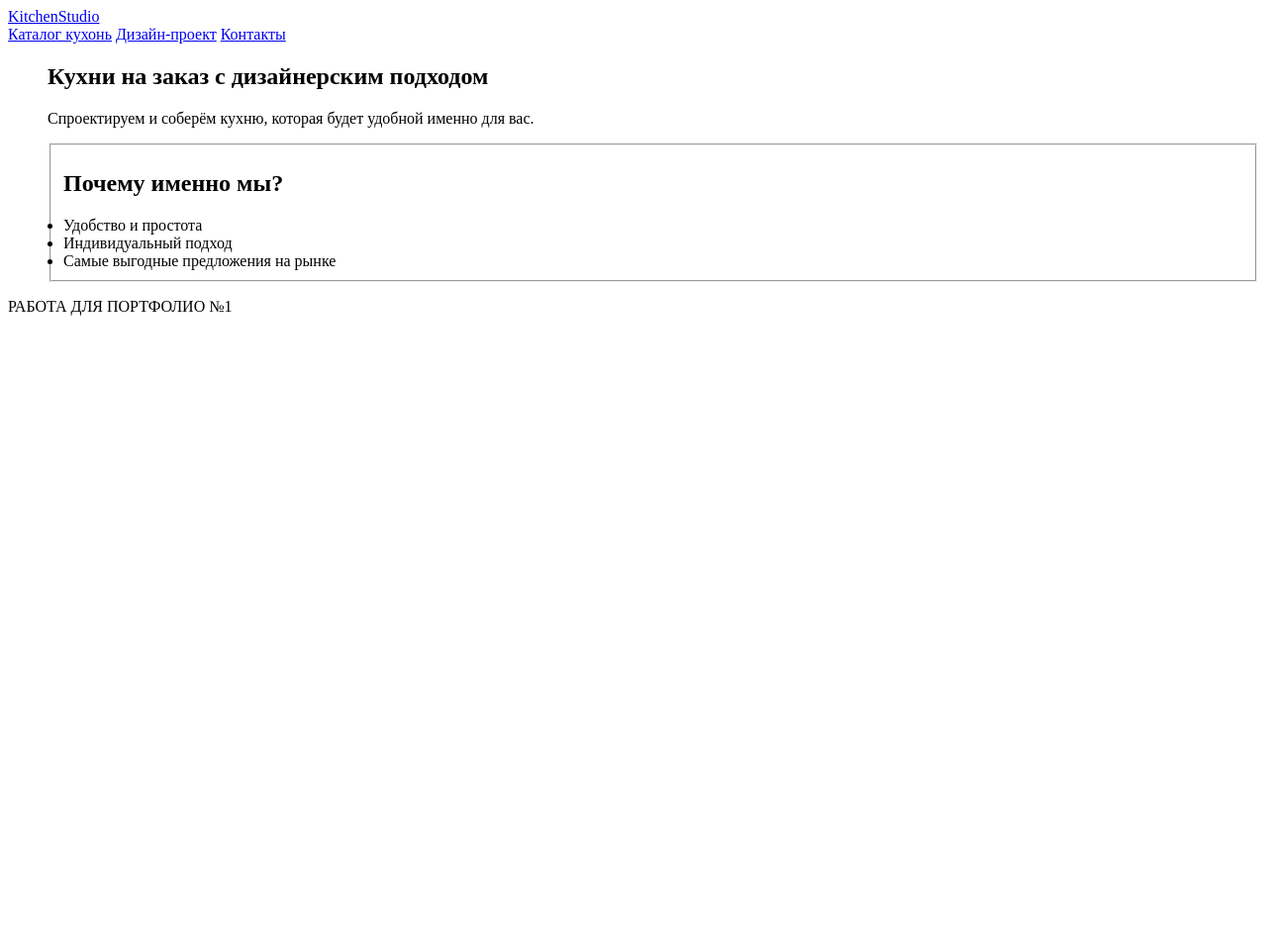
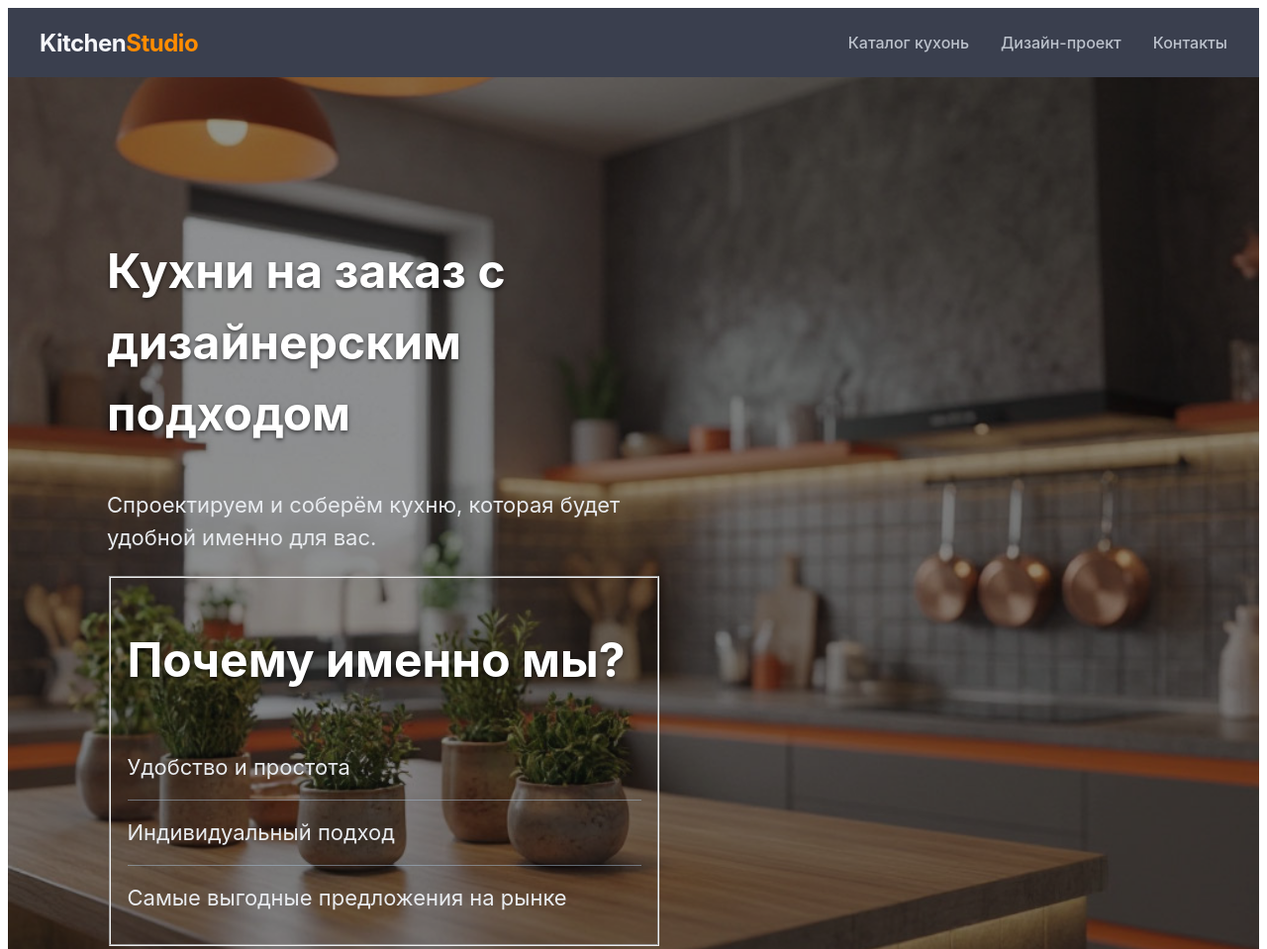
Before and after one commit to rainsw3pt/kitchen-demo, a plain HTML site: page index.html in a window 1280 px wide. Shown: the top 959 px of the page at 99% size. Before the commit the page ends 800 px from the top, so only its background shows below. Drawn offline with Linux system fonts and the light colour scheme.

Commit message:
Update index.html

```diff
--- a/index.html
+++ b/index.html
@@ -4,7 +4,139 @@
   <meta charset="UTF-8" />
   <meta name="viewport" content="width=device-width, initial-scale=1.0" />
   <title>Kitchen Studio — кухни на заказ и дизайн-проекты</title>
-  <link rel="stylesheet" href="style.css" />
+<style>
+  :root {
+  --header-bg: #3a3f4e;
+  --text-main: #f5f6fa;
+  --text-muted: #bcc2cc;
+  --accent-orange: #ff8c00;
+  --accent-hover: #e67e00;
+}
+
+.header {
+  background-color: var(--header-bg);
+  padding: 0;
+  margin: 0;
+}
+
+.header__container {
+  max-width: 1200px;
+  margin: 0 auto;
+  padding: 0 20px;
+}
+
+.header__inner {
+  display: flex;
+  justify-content: space-between;
+  align-items: center;
+  height: 70px;
+}
+
+/* Логотип */
+.logo {
+  font-family: "Inter", "Roboto", sans-serif;
+  font-weight: 700;
+  font-size: 24px;
+  color: var(--text-main);
+  text-decoration: none;
+  letter-spacing: -0.5px;
+}
+
+.logo span {
+  color: var(--accent-orange);
+}
+
+/* Навигация */
+.nav {
+  display: flex;
+  gap: 32px;
+  list-style: none;
+}
+
+.nav a {
+  text-decoration: none;
+  color: var(--text-muted);
+  font-family: "Inter", "Roboto", sans-serif;
+  font-weight: 500;
+  font-size: 16px;
+  transition: color 0.3s ease, text-shadow 0.3s ease;
+}
+
+.nav a:hover,
+.nav a.active {
+  color: var(--text-main);
+  text-shadow: 0 0 8px rgba(255, 140, 0, 0.4); /* лёгкое свечение оранжевого */
+}
+
+@media (max-width: 768px) {
+  .header__inner {
+    flex-direction: column;
+    height: auto;
+    padding: 16px 0;
+  }
+
+  .nav {
+    margin-top: 16px;
+    gap: 20px;
+    flex-wrap: wrap;
+    justify-content: center;
+  }
+
+  .logo {
+    font-size: 20px;
+  }
+}
+
+.hero {
+  background-image: url("images/33211f18e66e11f18daba2d9c9abc235_1.jpg");
+  background-size: cover;
+  background-position: center;
+  background-repeat: no-repeat;
+  min-height: 100vh;
+  position: relative;
+}
+
+.hero::before {
+  content: "";
+  position: absolute;
+  inset: 0;
+  background: rgba(10, 12, 16, 0.45);
+}
+
+.hero__content {
+  position: relative;
+  z-index: 1;
+  max-width: 600px;
+  padding: 120px 60px;
+}
+
+.hero__title {
+  font-family: "Inter", "Roboto", Arial, sans-serif;
+  font-weight: 700;
+  font-size: 48px;
+  color: #fff;
+  text-shadow: 0 2px 4px rgba(0, 0, 0, 0.6);
+  margin-bottom: 40px;
+}
+
+.hero__list {
+  list-style: none;
+  font-family: "Inter", "Roboto", Arial, sans-serif;
+  font-size: 22px;
+  line-height: 1.5;
+  color: #e8ebef;
+}
+
+.hero__list li {
+  padding: 16px 0;
+  border-bottom: 1px solid rgba(168, 192, 214, 0.5);
+}
+
+.hero__list li:last-child {
+  border-bottom: none;
+}
+
+</style>
 </head>
 <body>
   <header class="header">
```
